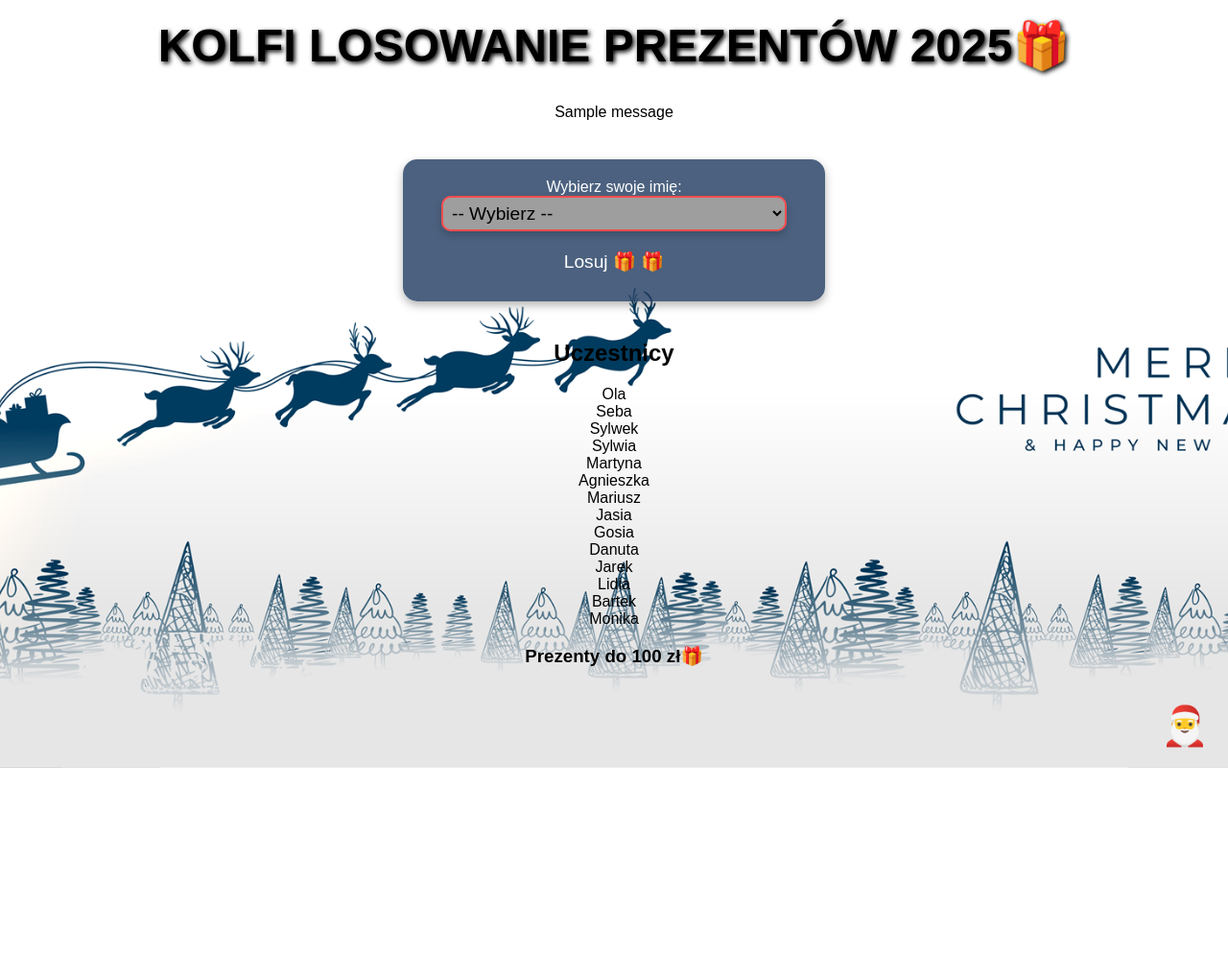
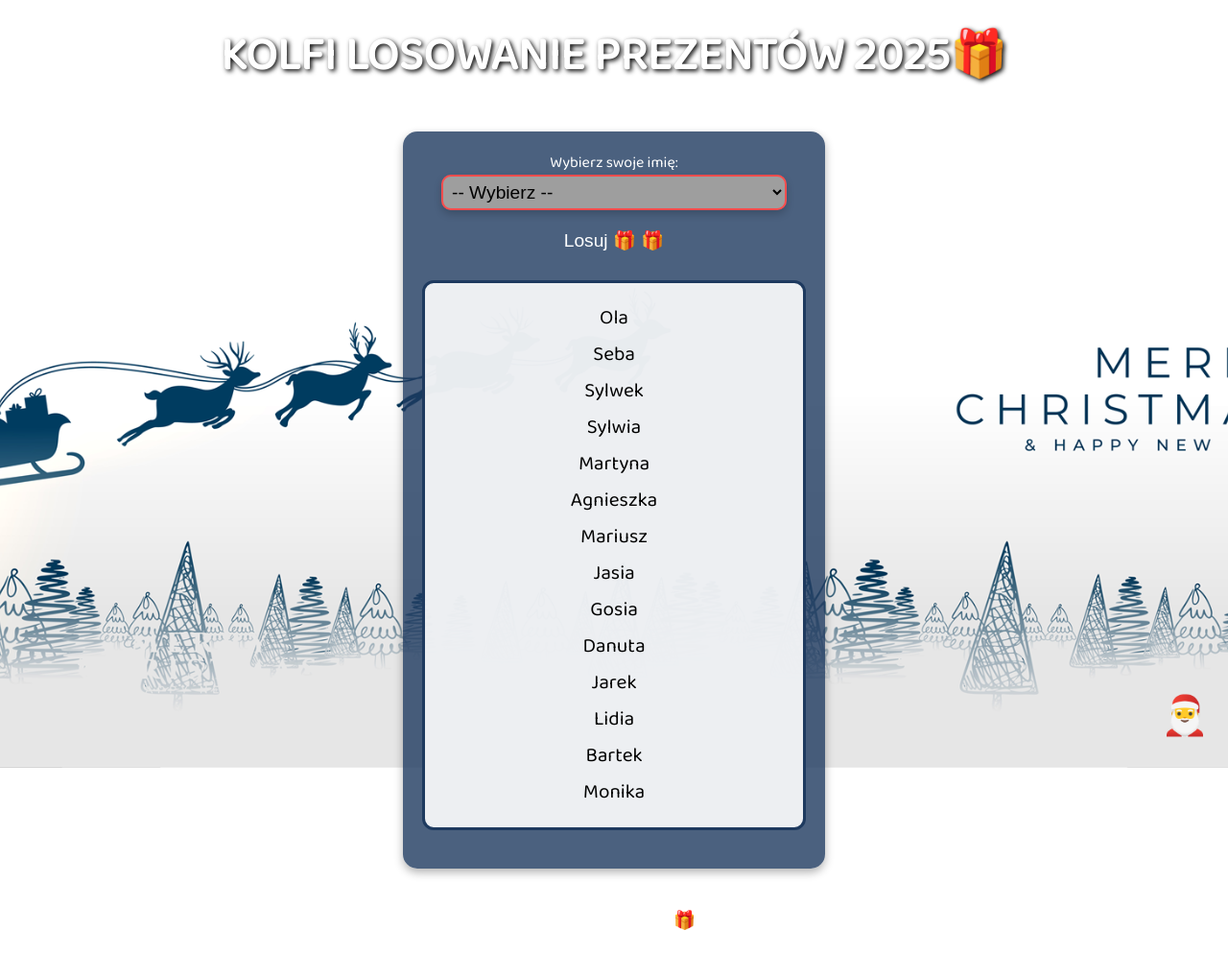
Before and after one commit to Wasett/-wi-ta-Kolfi, a Flask app: page / in a window 1280 px wide. Shown: the whole page at 96% size. Before the commit the page ends 800 px from the top, so only its background shows below. Run offline with Flask 3, Linux system fonts and the light colour scheme; one stand-in notice (Sample message) is shown; grey boxes are pictures that could not be loaded.

Commit message:
Update index.html

```diff
--- a/templates/index.html
+++ b/templates/index.html
@@ -2,36 +2,12 @@
 <html lang="pl">
 <head>
     <meta charset="UTF-8">
-    <meta name="viewport" content="width=device-width, initial-scale=1.0">
+    <meta name="viewport" content="width=device-width, initial-scale=1.0">  <!-- Dodane -->
     <title>KOLFI LOSOWANIE PREZENTÓW 2025🎁</title>
     <link rel="stylesheet" href="{{ url_for('static', filename='style.css') }}">
-    <style>
-        body {
-            color: black; /* cała czcionka na czarno */
-            font-family: Arial, sans‑serif;
-        }
-
-        /* 🔹 Usunięcie kropek (punktorów) z listy */
-        ul {
-            list-style-type: none;
-            padding-left: 0;
-            margin-left: 0;
-        }
-    </style>
 </head>
 <body>
     <h1>KOLFI LOSOWANIE PREZENTÓW 2025🎁</h1>
-
-    <!-- Wyświetlanie komunikatów flash -->
-    {% with messages = get_flashed_messages() %}
-      {% if messages %}
-        <ul class="flashes">
-        {% for message in messages %}
-          <li>{{ message }}</li>
-        {% endfor %}
-        </ul>
-      {% endif %}
-    {% endwith %}
 
     <!-- Panel losowania -->
     <div id="draw-panel">
@@ -44,29 +20,21 @@
                 {% endfor %}
             </select>
             <br>
-            <button type="submit">Losuj 🎁</button>  <!-- zmienione emoji na prezent -->
+            <button type="submit">Losuj 🎁</button>
         </form>
+
+        <!-- Lista uczestników wewnątrz panelu -->
+        <ul class="participants">
+            {% for p in participants %}
+                <li>{{ p.name }}{% if p.id in results %} – wylosował: {{ results[p.id] }}{% endif %}</li>
+            {% endfor %}
+        </ul>
     </div>
-
-    <!-- Lista uczestników -->
-    <h2>Uczestnicy</h2>
-    <ul>
-        {% for p in participants %}
-            <li>
-                {{ p.name }}
-                {% if p.id in results %}
-                    <span class="draw-result">– wylosował: {{ results[p.id] }}</span>
-                {% endif %}
-            </li>
-        {% endfor %}
-    </ul>
 
     <h3>Prezenty do 100 zł🎁</h3>
 
-    <!-- Ikonka logowania admina -->
-    <a href="{{ url_for('admin_login') }}" id="admin-login-btn" title="Zaloguj jako administrator">🎅</a>
+    <a href="{{ url_for('admin-login') }}" id="admin-login-btn" title="Zaloguj jako administrator">🎅</a>
 
-    <!-- Efekt śniegu -->
     <div id="snow-container"></div>
     <script src="{{ url_for('static', filename='snow.js') }}"></script>
 </body>
```
